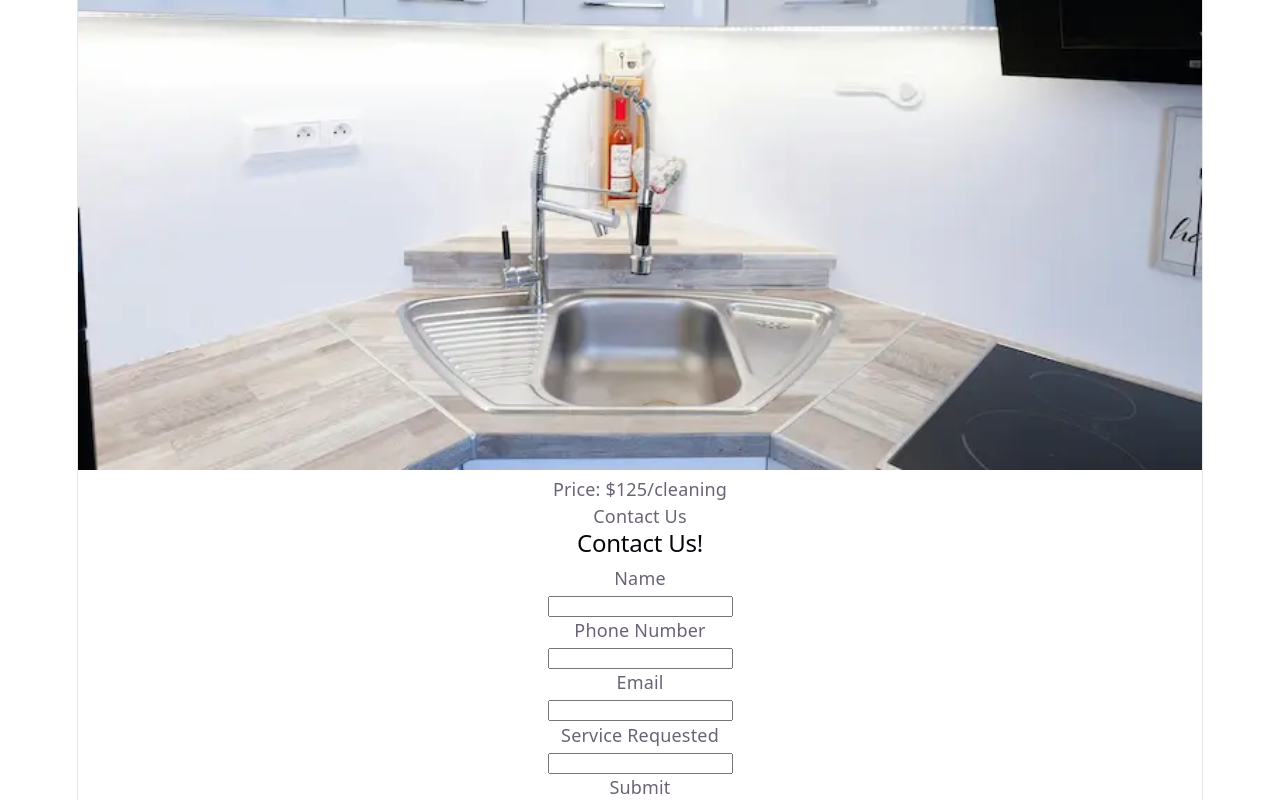
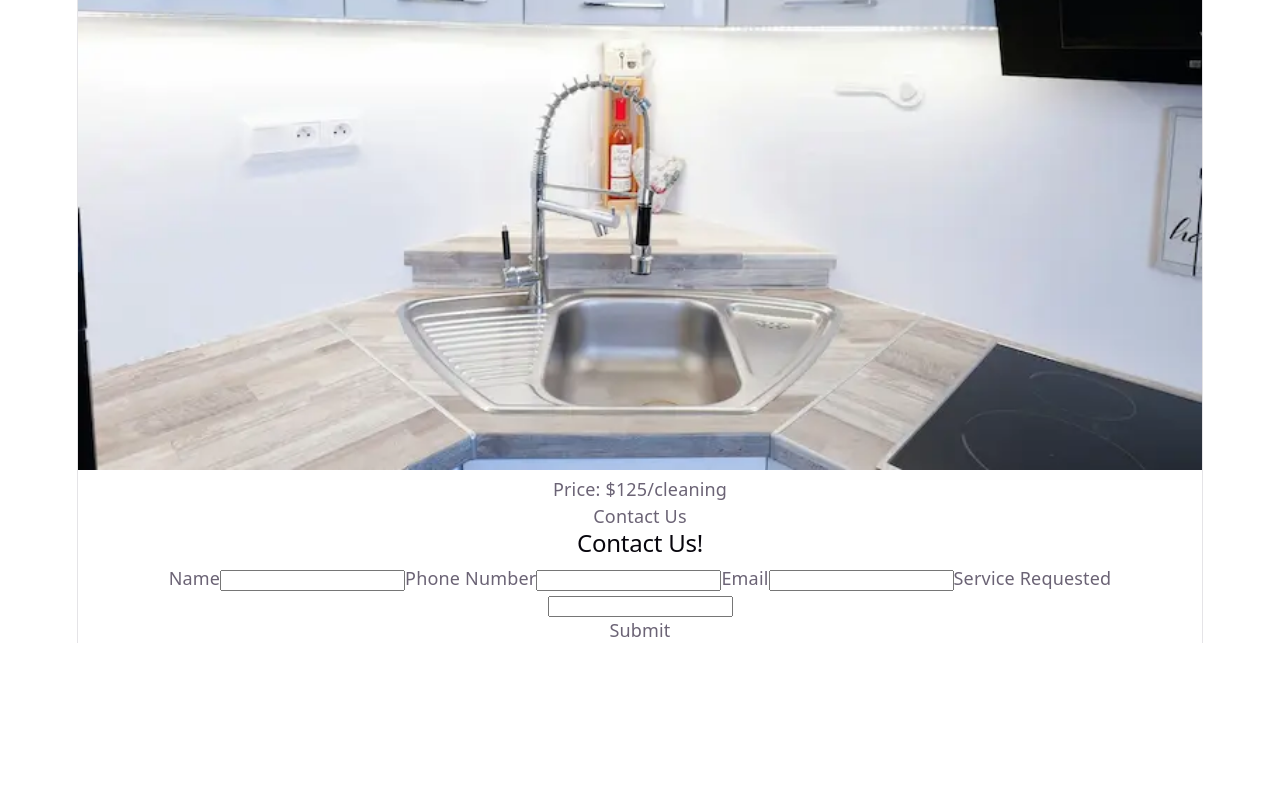
Before and after one commit to Jason-Donmoyer/Performance-and-Accessibility-Fix-Pack, a React (Vite) app: page / in a window 1280 px wide. Shown: the part 3341-4141 px from the top of the page. After the commit the page ends 3984 px from the top, so only its background shows below. Built offline with nearby package versions, Linux system fonts and the light colour scheme.

Commit message:
Fixed missing <label> tags in the form in Contacts.jsx

```diff
--- a/src/components/Contact.jsx
+++ b/src/components/Contact.jsx
@@ -4,14 +4,14 @@ export default function Contact() {
             <h2>Contact Us!</h2>
             <div>
                 <form action="">
-                    <p>Name</p>
-                    <input type="text" />
-                    <p>Phone Number</p>
-                    <input type="text" />
-                    <p>Email</p>
-                    <input type="email" />
-                    <p>Service Requested</p>
-                    <input type="text" />
+                    <label htmlFor="name">Name</label>
+                    <input type="text" id="name" />
+                    <label htmlFor="phone">Phone Number</label>
+                    <input type="text" id="phone" />
+                    <label htmlFor="email">Email</label>
+                    <input type="email" id="email" />
+                    <label htmlFor="service">Service Requested</label>
+                    <input type="text" id="service" />
                     <div>Submit</div>
                 </form>
             </div>
```
